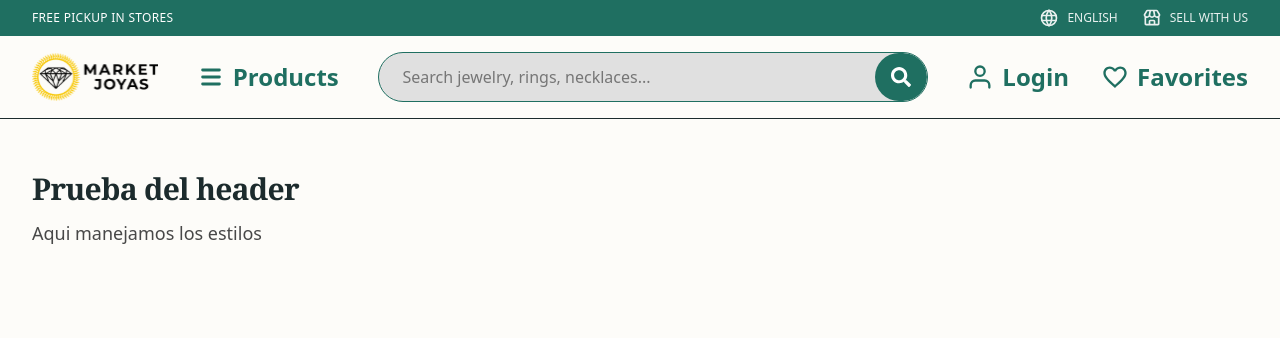
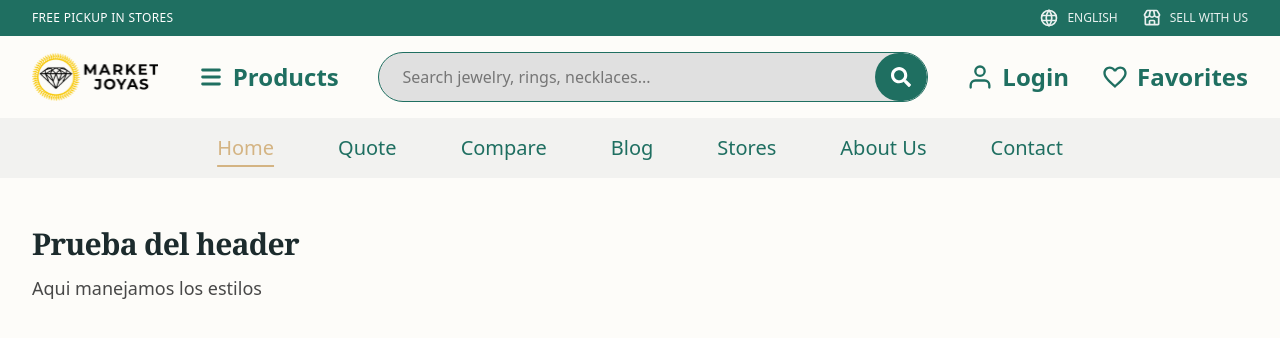
Before and after one commit to Ameteratzu/proyect-marketjoyas, a React (Vite) app: page / in a window 1280 px wide. Shown: the top 338 px of the page. Built offline with nearby package versions, Linux system fonts and the light colour scheme.

Commit message:
ADD: se termino con el navegador

```diff
--- a/public/locales/en/header.json
+++ b/public/locales/en/header.json
@@ -2,7 +2,7 @@
     "freeShipping": "RETIRO GRATIS EN TIENDAS",
     "lang": "ESPAÑOL",
     "sellWithUs": "VENDE CON NOSOTROS",
-    "principal": "Principal",
+    "home": "Inicio",
     "products": "Productos",
     "quote": "Cotizar",
     "compare": "Comparar",
--- a/public/locales/es/header.json
+++ b/public/locales/es/header.json
@@ -2,7 +2,7 @@
     "freeShipping": "FREE PICKUP IN STORES",
     "lang": "ENGLISH",
     "sellWithUs": "SELL WITH US",
-    "principal": "Home",
+    "home": "Home",
     "products": "Products",
     "quote": "Quote",
     "compare": "Compare",
--- a/src/features/header/Header.tsx
+++ b/src/features/header/Header.tsx
@@ -4,20 +4,19 @@ import Logo from "@/features/header/components/logo";
 import CategoryTrigger from "@/features/header/components/CategoryTrigger";
 import SearchBar from "@/features/header/components/SearchBar";
 import Actions from "@/features/header/components/Action";
+import MainNav from "./components/MainNav";
 
 export default function Header() {
   return (
     <header role="banner" className="sticky top-0 z-50 bg-inver-accent">
       <TopBar />
-      <div className="border-b border-cream/60">
       <Container className="py-4 flex items-center justify-between gap-6">
         <Logo />
         <CategoryTrigger />
         <SearchBar />
         <Actions />
       </Container>
-      </div>
-      <div className="h-1 grad-gold" />
+      <MainNav />
     </header>
   );
 }
--- a/src/features/header/components/MainNav.tsx
+++ b/src/features/header/components/MainNav.tsx
@@ -0,0 +1,35 @@
+import { MAIN_NAV } from "@/features/header/header.const";
+import { useTranslation } from "react-i18next";
+import NavLink from "./NavLink";
+import { useMemo } from "react";
+
+function isActivePath(pathname: string, href: string) {
+  if (href === "/") return pathname === "/";
+  // activo si coincide exactamente o si la ruta empieza con el href del item
+  return pathname === href || pathname.startsWith(href + "/");
+}
+
+export default function MainNav() {
+  const { t } = useTranslation("header");
+
+  // pathname actual
+  const pathname = useMemo(
+    () => (typeof window !== "undefined" ? window.location.pathname : "/"),
+    []
+  );
+
+  return (
+    <nav aria-label="Secundario" className="w-full bg-neutral/40">
+      <div className="container-p py-4 flex items-center justify-center gap-12 md:gap-16">
+        {MAIN_NAV.map((item) => {
+          const active = isActivePath(pathname, item.href);
+          return (
+            <NavLink key={item.id} href={item.href} active={active}>
+              {t(item.labelKey)}
+            </NavLink>
+          );
+        })}
+      </div>
+    </nav>
+  );
+}
--- a/src/features/header/components/NavLink.tsx
+++ b/src/features/header/components/NavLink.tsx
@@ -0,0 +1,26 @@
+import { cn } from "@/lib/cn";
+
+type Props = {
+  href: string;
+  active?: boolean;
+  children?: React.ReactNode;
+};
+
+export default function NavLink(props: Props) {
+  const cls = cn(
+    "text-xl transition-colors",
+    props.active
+      ? "text-accent-warm underline underline-offset-[10px] decoration-2"
+      : "text-primary hover:opacity-90"
+  );
+
+  return (
+    <a
+      href={props.href}
+      className={cls}
+      aria-current={props.active ? "page" : undefined}
+    >
+      {props.children}
+    </a>
+  );
+}
--- a/src/features/header/header.const.ts
+++ b/src/features/header/header.const.ts
@@ -1,7 +1,7 @@
 import type { NavItem } from "./header.types";
 
 export const MAIN_NAV: Array<NavItem> = [
-  { id: "home",     labelKey: "principal", href: "/" },
+  { id: "home",     labelKey: "home", href: "/" },
   { id: "quote",    labelKey: "quote",     href: "/cotizar" },
   { id: "compare",  labelKey: "compare",   href: "/comparar" },
   { id: "blog",     labelKey: "blog",      href: "/blog" },
--- a/src/lib/cn.ts
+++ b/src/lib/cn.ts
@@ -1,12 +1,7 @@
 // Lib para concatenar clases condicionalmente
 // Ejemplo: cn('class1', condition && 'class2', isActive ? 'class3' : 'class4')
-export function cn() {
-  const classes = [];
-  for (let i = 0; i < arguments.length; i++) {
-    const v = arguments[i];
-    if (typeof v === "string" && v) {
-      classes.push(v);
-    }
-  }
-  return classes.join(" ");
+export function cn(
+  ...classes: Array<string | false | null | undefined>
+): string {
+  return classes.filter(Boolean).join(" ");
 }
```
Lines whose indentation alone changed are shown as unchanged.
